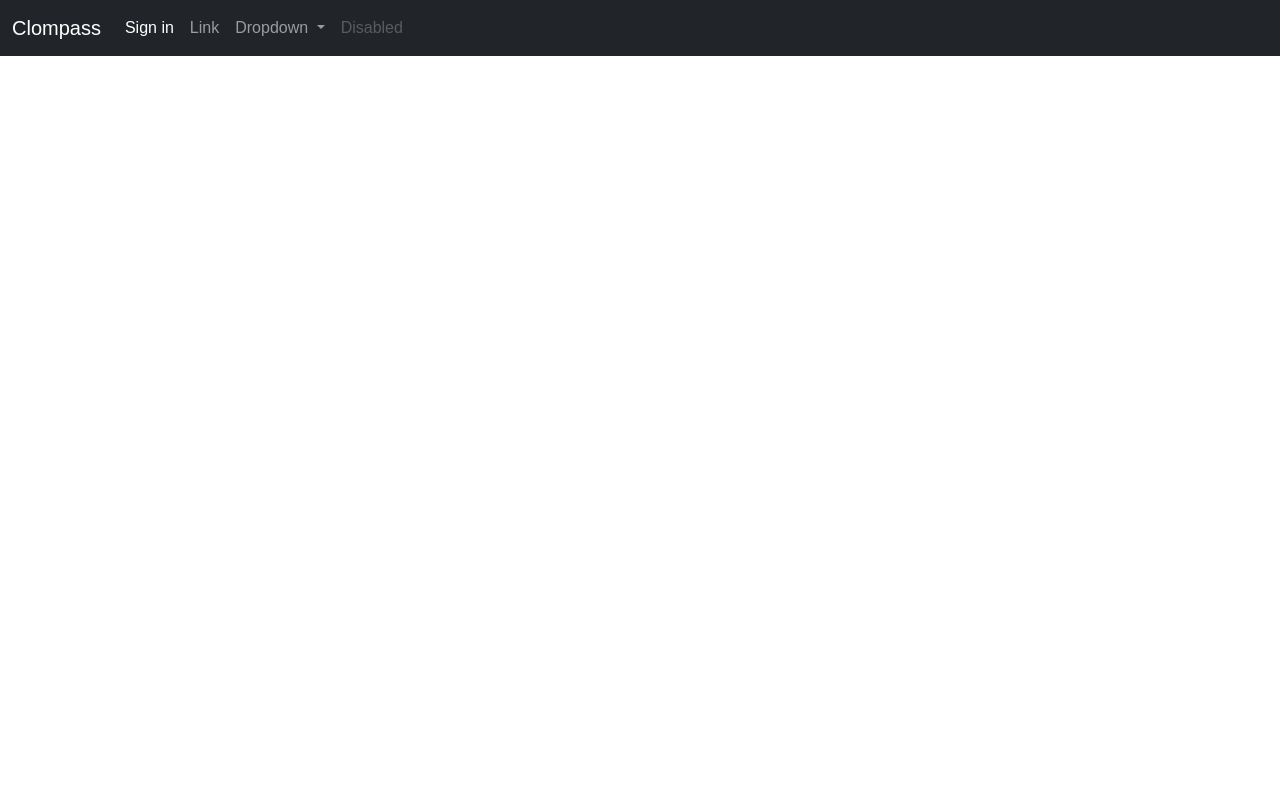
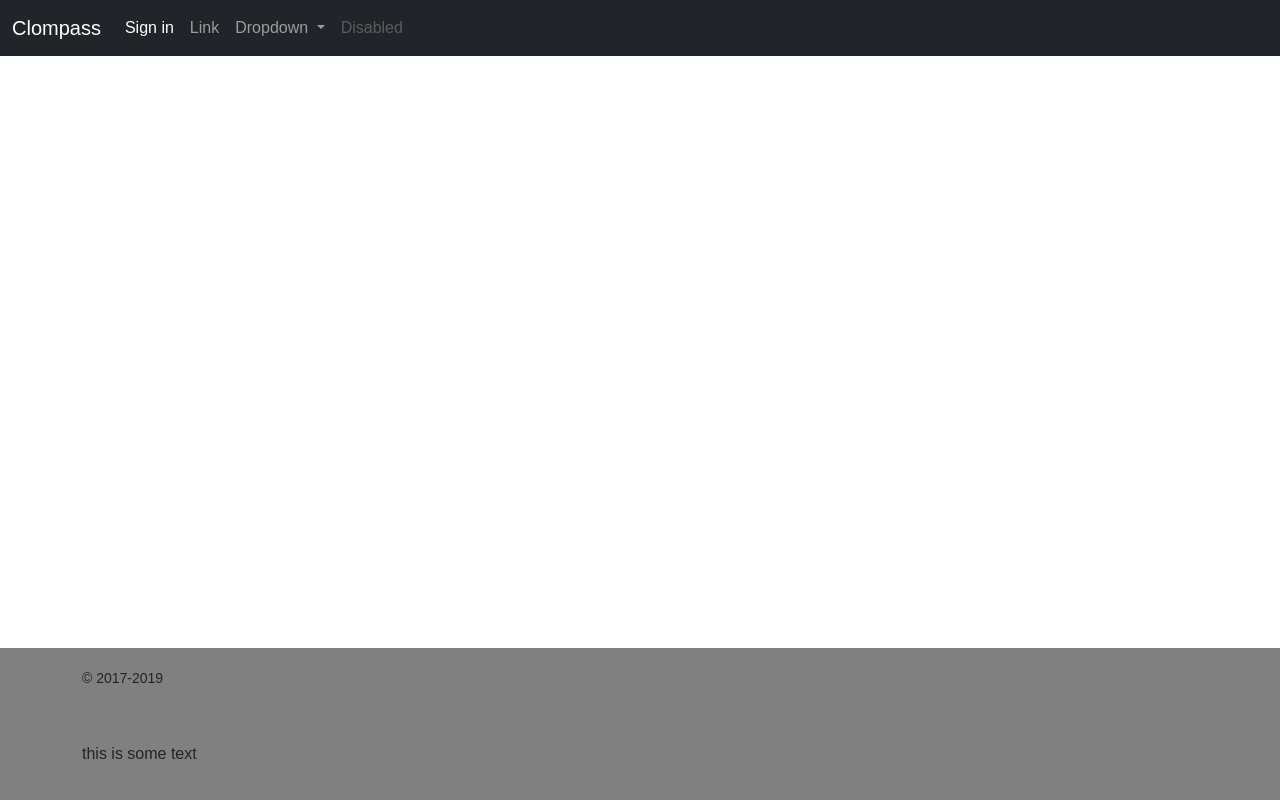
Before and after one commit to clompass-test/clompass-test.github.io, a website built with Parcel: page index.html in a window 1280 px wide. Built offline with nearby package versions, Linux system fonts and the light colour scheme.

Commit message:
added footer

```diff
--- a/index.html
+++ b/index.html
@@ -12,11 +12,12 @@
       integrity="sha384-EVSTQN3/azprG1Anm3QDgpJLIm9Nao0Yz1ztcQTwFspd3yD65VohhpuuCOmLASjC"
       crossorigin="anonymous"
     />
+    <link ref="stylesheet" href="src/styles.css">
 
     <title>Clompass</title>
   </head>
   <body>
-    <nav class="navbar navbar-expand-lg navbar-dark bg-dark">
+    <nav class="site-header sticky-top navbar navbar-expand-lg navbar-dark bg-dark">
       <div class="container-fluid">
         <a class="navbar-brand" href="#">Clompass</a>
         <button
@@ -135,6 +136,20 @@
       </div>
     </div>
 
+
+    <footer class="footer">
+      <div class="container">
+        <div class="row">
+          <div class="col">
+              <small class="d-block mb-3 text-muted-dark">© 2017-2019</small>
+            <p>this is some text</p>
+          </div>
+
+        </div>
+      </div>
+
+    </footer>
+
     <!-- Optional JavaScript; choose one of the two! -->
 
     <!-- Option 1: Bootstrap Bundle with Popper -->
--- a/src/styles.css
+++ b/src/styles.css
@@ -1,3 +1,13 @@
 body {
   font-family: sans-serif;
+  margin-bottom: 60px;
 }
+
+.footer {
+  position: absolute;
+  bottom: 0;
+  height: 60;
+  line-height: 60px;
+  background-color: grey;
+  width: 100%;
+}
```
